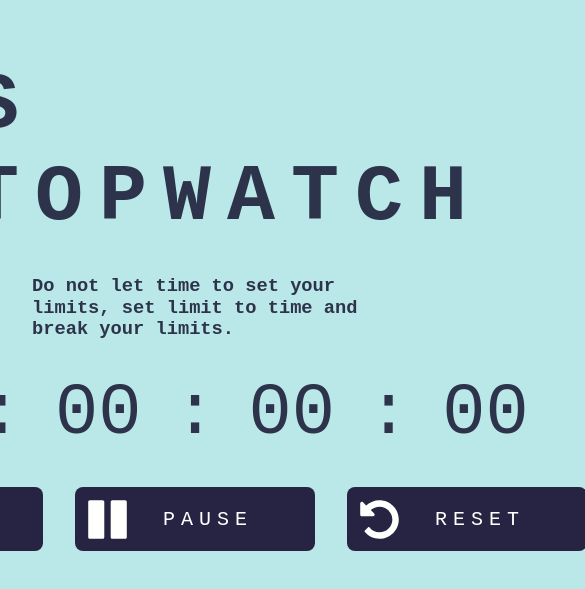
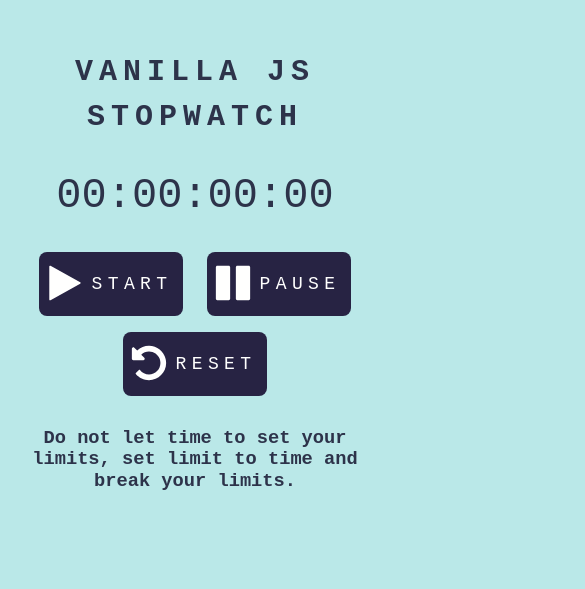
Before and after one commit to KitsuneAkvma/Stopwatch, a plain HTML site: page index.html in a window 390 px wide. Shown: the part 151-740 px from the top of the page, 585 px wide, since content can reach past the window. Drawn offline with Linux system fonts and the light colour scheme; a web font is replaced by a local one.

Commit message:
responsivity

```diff
--- a/index.html
+++ b/index.html
@@ -23,7 +23,7 @@
     <main>
       <!--Stopwatch container-->
       <div class="stopwatch">
-        <h1 class="stopwatch__title">js stopwatch</h1>
+        <h1 class="stopwatch__title">vanilla js stopwatch</h1>
         <h3 class="stopwatch__desc">
           Do not let time to set your limits, set limit to time and break your
           limits.
@@ -74,6 +74,10 @@
             >reset
           </button>
         </ul>
+        <h3 class="stopwatch__desc--2">
+          Do not let time to set your limits, set limit to time and break your
+          limits.
+        </h3>
       </div>
     </main>
     <script src="public/js/stopwatch.js"></script>
--- a/source/scss/components/_stopwatch.scss
+++ b/source/scss/components/_stopwatch.scss
@@ -12,7 +12,9 @@ body {
   justify-content: center;
   align-items: center;
   gap: 2rem;
-  padding: 25vh 2rem 0;
+  width: 100vw;
+  height: 100vh;
+
   &__title {
     margin: 0;
 
@@ -20,9 +22,17 @@ body {
     font-weight: $fnt-bld;
     text-transform: uppercase;
     letter-spacing: 0.2em;
+    text-align: center;
+    line-height: 1.5em;
   }
   &__desc {
     margin: 0;
+    text-align: center;
+    &--2 {
+      margin: 0;
+      text-align: center;
+      display: none;
+    }
   }
   &__timer {
     display: flex;
@@ -37,6 +47,8 @@ body {
   }
   &__btn-list {
     display: flex;
+    flex-wrap: wrap;
+    justify-content: center;
     gap: 2rem;
     margin: 0;
     padding: 0;
--- a/source/scss/main.scss
+++ b/source/scss/main.scss
@@ -3,3 +3,5 @@
 
 @import 'components/icons';
 @import 'components/stopwatch';
+
+@import 'utils/mediaqueries';
--- /dev/null
+++ b/source/scss/utils/_mediaqueries.scss
@@ -0,0 +1,49 @@
+@media (max-width: 950px) {
+  .stopwatch {
+    &__title {
+      font-size: 50px;
+    }
+    &__timer {
+      font-size: 60px;
+      gap: 0.5rem;
+    }
+    &__btn-list {
+      row-gap: 0.5rem;
+      column-gap: 5rem;
+    }
+  }
+}
+@media (max-width: 560px) {
+  .stopwatch {
+    &__title {
+      font-size: 30px;
+    }
+    &__desc {
+      position: absolute;
+      display: none;
+      &--2 {
+        display: block;
+      }
+    }
+    &__timer {
+      gap: 0;
+      font-size: 42px;
+    }
+    &__btn-list {
+      column-gap: 1.5rem;
+      row-gap: 1rem;
+    }
+    &__btn-list__item {
+      width: 9rem;
+      height: 4rem;
+      padding-left: 3rem;
+
+      font-size: 18px;
+    }
+  }
+  .icon {
+    width: 40px;
+    height: 40px;
+    top: 17%;
+  }
+}
```
Also changed, not shown: public/css/main.css, 1 other file.
